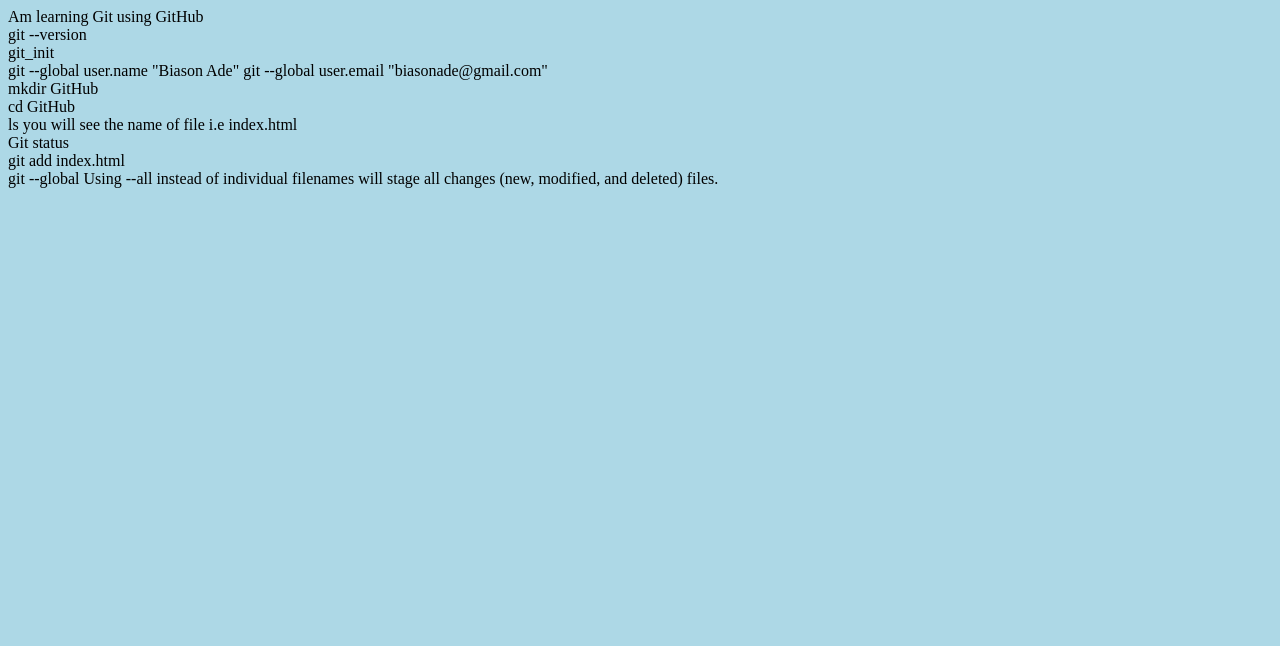
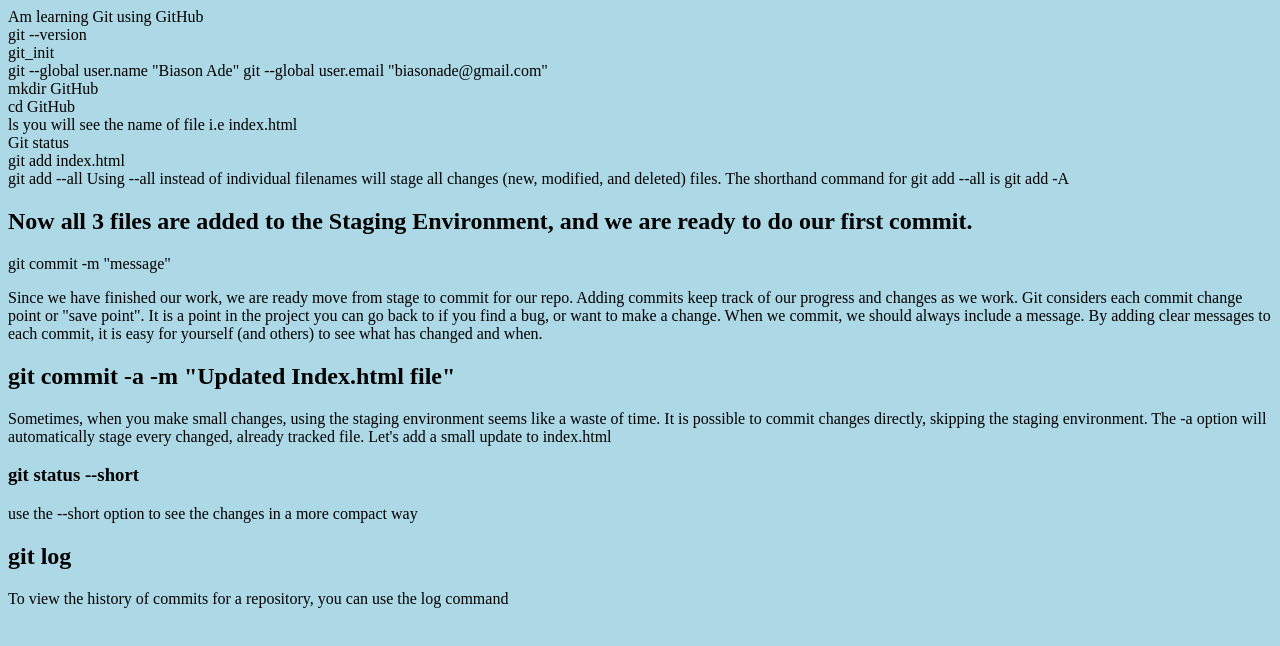
Before and after one commit to Biason-Ade/GitPratice, a plain HTML site: page index.html in a window 1280 px wide. Drawn offline with Linux system fonts and the light colour scheme.

Commit message:
Updated index.html file

```diff
--- a/index.html
+++ b/index.html
@@ -35,8 +35,33 @@
             git add index.html
         </div>
         <div class="add_multipleFiles">
-            git --global
+            git add --all
             Using --all instead of individual filenames will stage all changes (new, modified, and deleted) files.
+            The shorthand command for git add --all is git add -A
         </div>
+        <h2>Now all 3 files are added to the Staging Environment, and we are ready to do our first commit.</h2>
+        <div class="git_commit">
+            git commit -m "message"
+            <P>Since we have finished our work, we are ready move from stage to commit for our repo.
+
+                Adding commits keep track of our progress and changes as we work. Git considers each commit change point or "save point". It is a point in the project you can go back to if you find a bug, or want to make a change.
+
+                When we commit, we should always include a message.
+                By adding clear messages to each commit, it is easy for yourself (and others) to see what has changed and when.
+            </P>
+            <div class="commit_without_stage">
+                <h2>git commit -a -m "Updated Index.html file"</h2>
+                <p>
+                    Sometimes, when you make small changes, using the staging environment seems like a waste of time. It is possible to commit changes directly, skipping the staging environment. The -a option will automatically stage every changed, already tracked file.
+
+Let's add a small update to index.html
+                </p>
+                <h3>git status --short</h3>
+                <p>use the --short option to see the changes in a more compact way</p>
+            </div>
+            <div class="commit_log">
+                <h2>git log</h2>
+                <p>To view the history of commits for a repository, you can use the log command</p>
+            </div>
     </body>
 </html>
```
